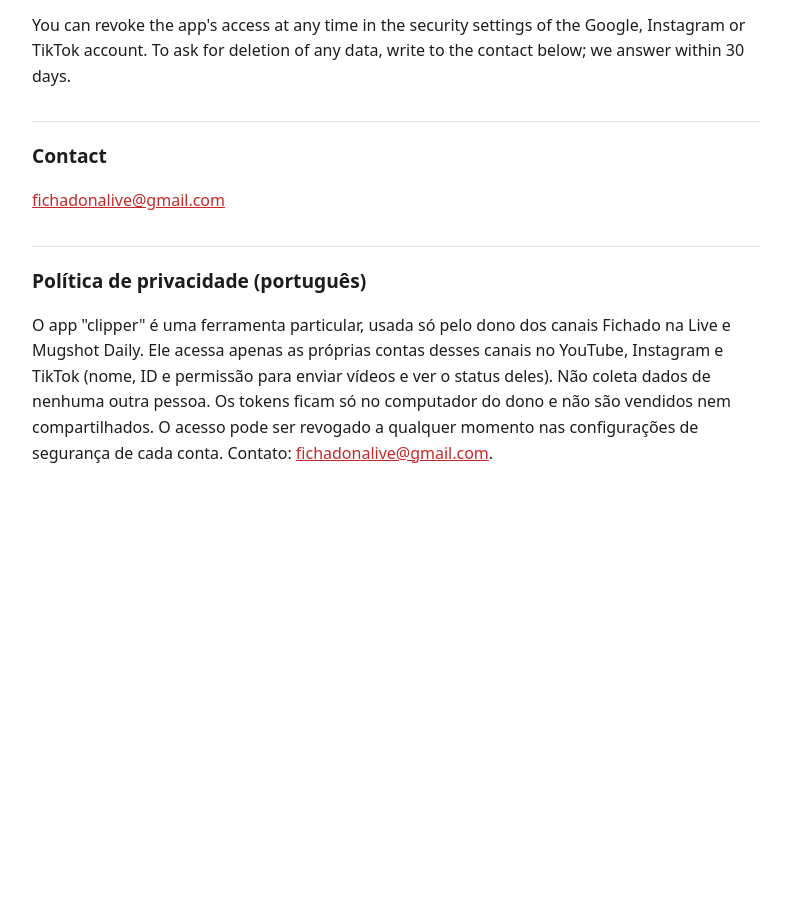
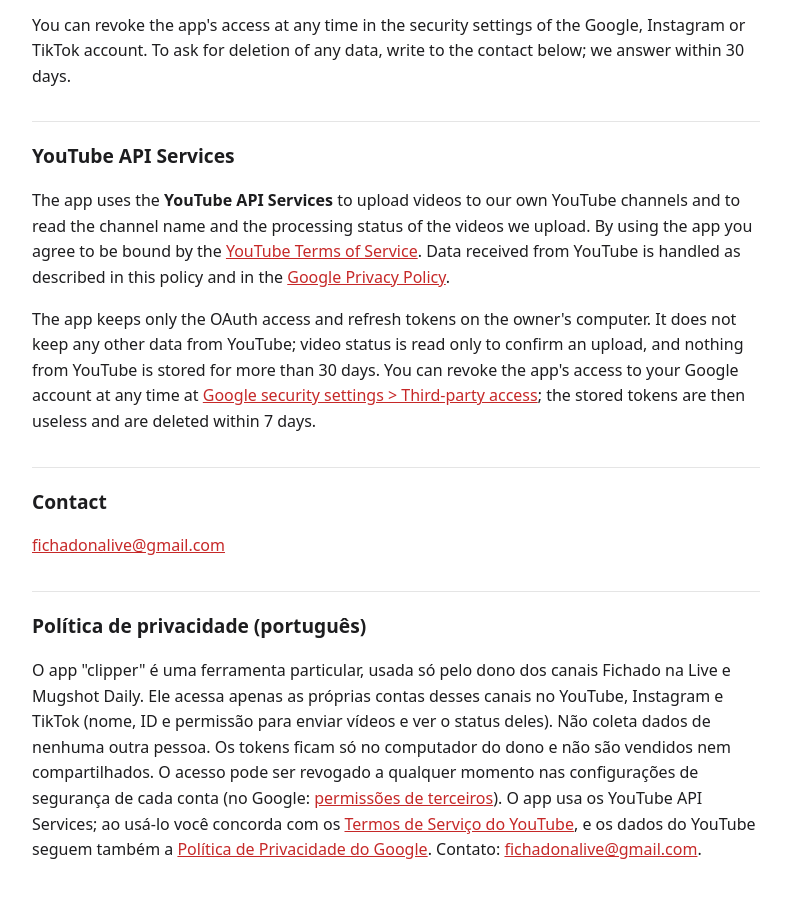
Before and after one commit to GabrielAlvesCarola/clipper-legal, a plain HTML site: page privacy.html in a window 1280 px wide. Shown: the part 743-1640 px from the top of the page, without its empty margins (244-1035 px from the left). Before the commit the page ends 1289 px from the top, so only its background shows below. Drawn offline with Linux system fonts and the light colour scheme.

Commit message:
Politica e termos: secao YouTube API Services (termos do YouTube, privacidade do Google, revogar acesso)
Co-Authored-By: Claude Opus 5.5 <noreply@anthropic.com>

```diff
--- a/privacy.html
+++ b/privacy.html
@@ -10,7 +10,7 @@
 <main>
 <nav><a href="index.html">Home</a><a href="terms.html">Terms of Service</a></nav>
 <h1>Privacy Policy</h1>
-<p class="muted">Last updated: November 18, 2026</p>
+<p class="muted">Last updated: November 23, 2026</p>
 
 <p>This policy covers the "clipper" app used by the channels Fichado na Live and Mugshot Daily
 (together, "we"). The app is a private publishing tool: its only users are the owner of these two channels.</p>
@@ -31,6 +31,17 @@ except to the platform that issued them (Google/YouTube, Meta/Instagram, TikTok)
 <p>You can revoke the app's access at any time in the security settings of the Google, Instagram or TikTok account.
 To ask for deletion of any data, write to the contact below; we answer within 30 days.</p>
 
+<h2>YouTube API Services</h2>
+<p>The app uses the <strong>YouTube API Services</strong> to upload videos to our own YouTube channels and to read the
+channel name and the processing status of the videos we upload. By using the app you agree to be bound by the
+<a href="https://www.youtube.com/t/terms">YouTube Terms of Service</a>. Data received from YouTube is handled as
+described in this policy and in the <a href="https://policies.google.com/privacy">Google Privacy Policy</a>.</p>
+<p>The app keeps only the OAuth access and refresh tokens on the owner's computer. It does not keep any other data
+from YouTube; video status is read only to confirm an upload, and nothing from YouTube is stored for more than 30 days.
+You can revoke the app's access to your Google account at any time at
+<a href="https://security.google.com/settings/security/permissions">Google security settings &gt; Third-party access</a>;
+the stored tokens are then useless and are deleted within 7 days.</p>
+
 <h2>Contact</h2>
 <p><a href="mailto:fichadonalive@gmail.com">fichadonalive@gmail.com</a></p>
 
@@ -39,7 +50,7 @@ To ask for deletion of any data, write to the contact below; we answer within 30
 Ele acessa apenas as próprias contas desses canais no YouTube, Instagram e TikTok (nome, ID e permissão para enviar
 vídeos e ver o status deles). Não coleta dados de nenhuma outra pessoa. Os tokens ficam só no computador do dono e
 não são vendidos nem compartilhados. O acesso pode ser revogado a qualquer momento nas configurações de segurança de
-cada conta. Contato: <a href="mailto:fichadonalive@gmail.com">fichadonalive@gmail.com</a>.</p>
+cada conta (no Google: <a href="https://security.google.com/settings/security/permissions">permissões de terceiros</a>). O app usa os YouTube API Services; ao usá-lo você concorda com os <a href="https://www.youtube.com/t/terms">Termos de Serviço do YouTube</a>, e os dados do YouTube seguem também a <a href="https://policies.google.com/privacy">Política de Privacidade do Google</a>. Contato: <a href="mailto:fichadonalive@gmail.com">fichadonalive@gmail.com</a>.</p>
 </main>
 </body>
 </html>
```
Also changed, not shown: terms.html (+7 -2 lines).
